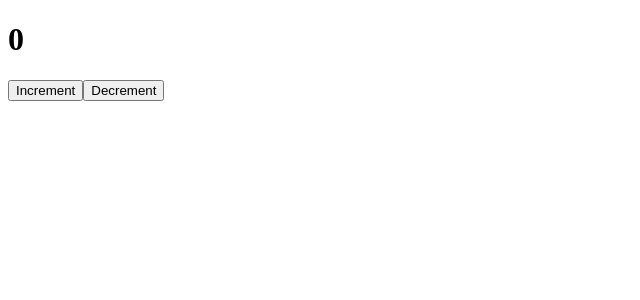
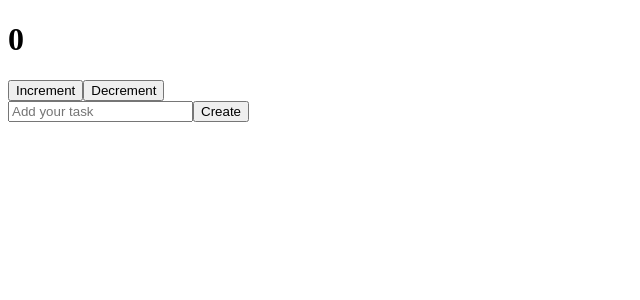
Before and after one commit to anandku06/ReactJs_Leveling, a React (Vite) app in the folder React_learns/: page / in a window 1280 px wide. Shown: the top 300 px of the page, without its empty margins (0-640 px from the left). Built offline with nearby package versions, Linux system fonts and the light colour scheme.

Commit message:
add ToDoList component; implement task management with input handling

```diff
--- a/React_learns/src/components/App.jsx
+++ b/React_learns/src/components/App.jsx
@@ -22,6 +22,7 @@ import States from "./States.jsx";
 import SharingStates from "./SharingStates.jsx";
 import InitialState from "./InitialState.jsx";
 import Counter from "./Counter.jsx";
+import ToDoList from "./ToDoList.jsx";
 
 const App = () => {
   return (
@@ -39,6 +40,7 @@ const App = () => {
       {/* <SharingStates /> */}
       {/* <InitialState /> */}
       <Counter />
+      <ToDoList />
     </>
   );
 }; // first letter of the function should be capitalise and should always return a HTML container
--- /dev/null
+++ b/React_learns/src/components/ToDoList.jsx
@@ -0,0 +1,40 @@
+import React, { useState } from "react";
+
+const ToDoList = () => {
+  const [tasks, setTasks] = useState([]);
+  const [inValue, setInValue] = useState("");
+
+  const handleSubmit = (e) => {
+    e.preventDefault();
+
+    if (inValue.trim()) {
+      setTasks([...tasks, inValue.trim()]);
+      setInValue("");
+    }
+  };
+
+  const handleChange = (e) => setInValue(e.target.value);
+  return (
+    <div>
+      <form onSubmit={handleSubmit}>
+        <input
+          type="text"
+          value={inValue}
+          placeholder="Add your task"
+          onChange={handleChange}
+        />
+
+        <button type="submit">Create</button>
+      </form>
+      <div>
+        <ul>
+          {tasks.map((task, id) => (
+            <li key={id}>{task}</li>
+          ))}
+        </ul>
+      </div>
+    </div>
+  );
+};
+
+export default ToDoList;
```
